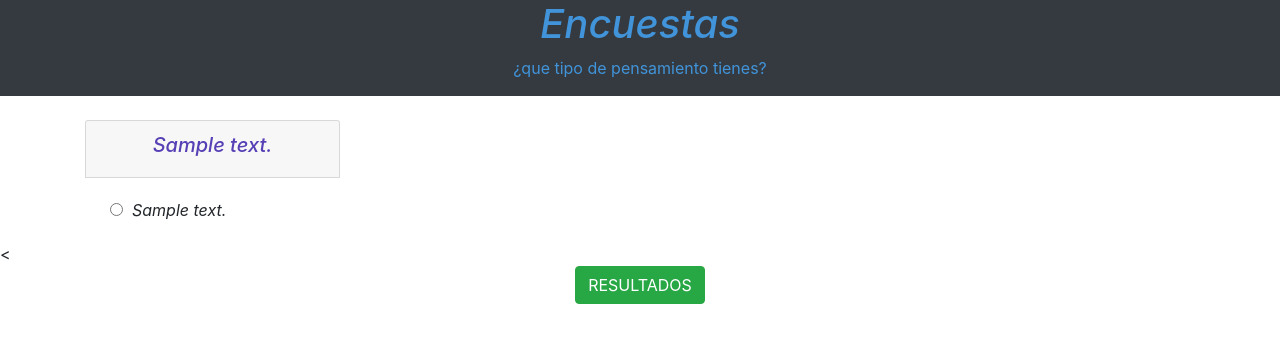
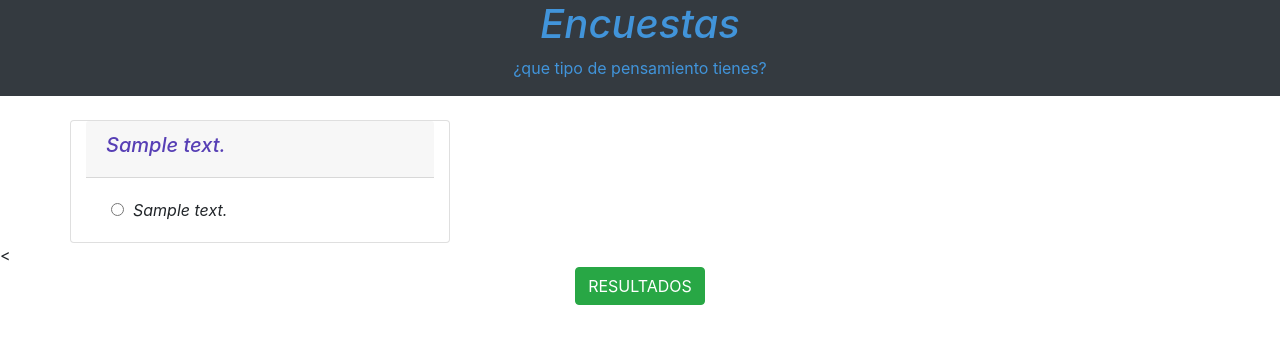
Before and after one commit to Tinaosorio/Encuestas, a Django app: template aplicacion/templates/preguntas/preguntas.html in a window 1280 px wide; the page is wider, and only the part inside the window is pictured. Shown: the top 344 px of that part. Run offline with Django 3.2, Linux system fonts and the light colour scheme; the template is opened without the code that fills it: values that come from a table or form of the project are taken from there, others are empty; tables that the repository leaves empty hold one stand-in row (values such as "Sample post"); some libraries are stand-ins or nearby versions.

Commit message:
Cambios generales

```diff
--- a/aplicacion/templates/preguntas/preguntas.html
+++ b/aplicacion/templates/preguntas/preguntas.html
@@ -14,7 +14,7 @@
 
 </head >
 
-<body class="todo"  style="overflow-x: hidden" >
+<body class="todo" style="overflow-x: hidden" >
 
 	<div class="row mx-md-n5" style="color: #4194DA ">
 				<div class="col-md-4 bg-dark">
@@ -44,8 +44,8 @@
 			<div class="row">
 
 					{% for pregunta in preguntas %}
-					<div class="col-md-3  ">
-						<div class="card-header card text-center">
+					<div class="col-md-4 card ">
+						<div class="card-header">
 							<div class="font-style: italic" style="color: #573fb5 ">
 								<h5 class="preguntas ">{{ pregunta.texto }}</h5>
 							</div>
--- a/encuestas/settings.py
+++ b/encuestas/settings.py
@@ -94,7 +94,7 @@ DATABASES = {
         # user name.
         'USER': 'root',
         # password
-        'PASSWORD': 'orson1723',
+        'PASSWORD': '12345678',
     }
 
 }
--- a/encuestas/urls.py
+++ b/encuestas/urls.py
@@ -22,7 +22,7 @@ from aplicacion.views import vista_preguntas, registro_usuario, get_resultados
 urlpatterns = [
     path('admin/', admin.site.urls),
     path('preguntas/', vista_preguntas, name="preguntas"),
-    path('registro/', registro_usuario, name="registro"),
+    path('', registro_usuario, name="registro"),
     path('resultados/', get_resultados, name="registro"),
 ]
 
```
